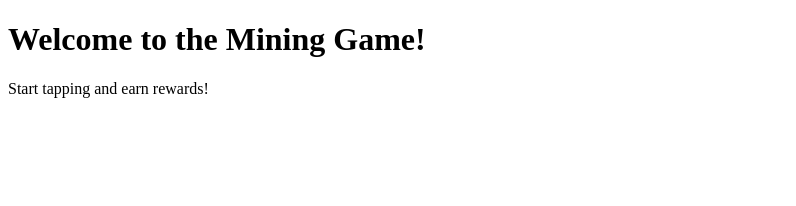
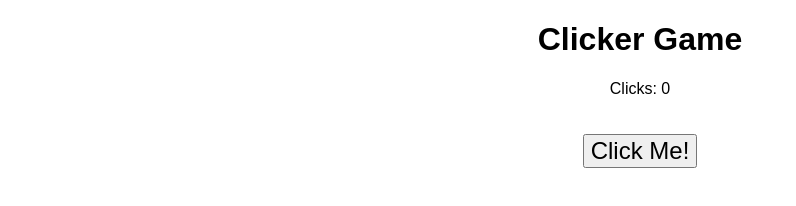
Before and after one commit to hasnat942/Catchstar-Game, a plain HTML site: page index.html in a window 1280 px wide. Shown: the whole page, without its empty margins (0-796 px from the left). Drawn offline with Linux system fonts and the light colour scheme.

Commit message:
Update index.html

```diff
--- a/index.html
+++ b/index.html
@@ -3,10 +3,25 @@
 <head>
     <meta charset="UTF-8">
     <meta name="viewport" content="width=device-width, initial-scale=1.0">
-    <title>Mining Game</title>
+    <title>Clicker Game</title>
+    <style>
+        body { text-align: center; font-family: Arial, sans-serif; }
+        #clicker { font-size: 24px; margin-top: 20px; }
+    </style>
 </head>
 <body>
-    <h1>Welcome to the Mining Game!</h1>
-    <p>Start tapping and earn rewards!</p>
+    <h1>Clicker Game</h1>
+    <p id="counter">Clicks: 0</p>
+    <button id="clicker">Click Me!</button>
+    <script>
+        let count = 0;
+        const counter = document.getElementById('counter');
+        const clicker = document.getElementById('clicker');
+
+        clicker.addEventListener('click', () => {
+            count++;
+            counter.textContent = `Clicks: ${count}`;
+        });
+    </script>
 </body>
 </html>
```
